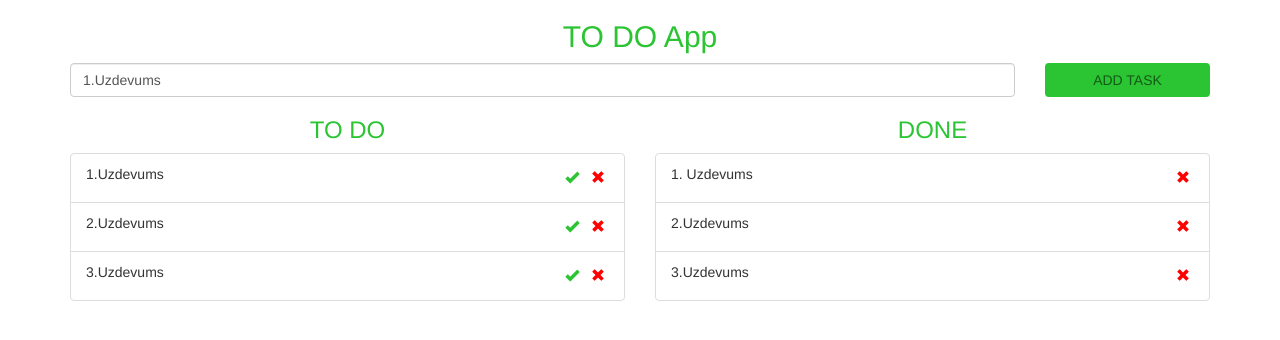
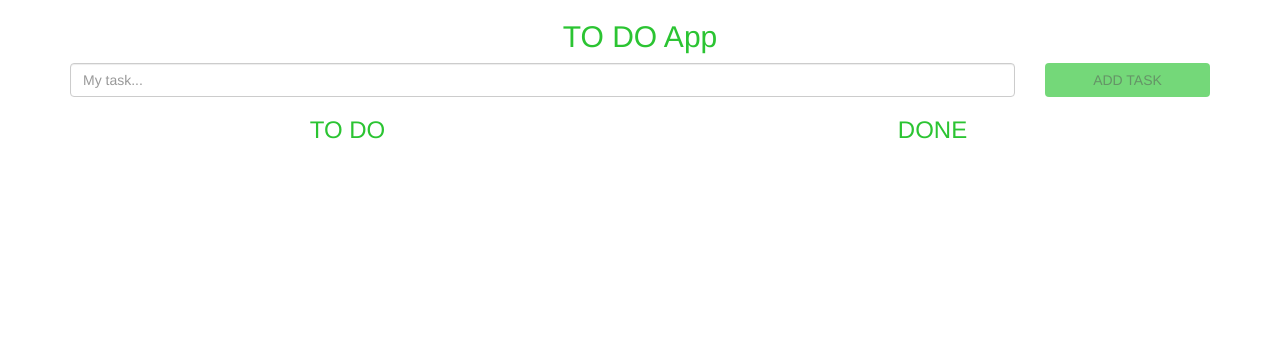
Before and after one commit to ievab/to-do-app, a website: page index.html in a window 1280 px wide. Drawn offline with Linux system fonts and the light colour scheme.

Commit message:
Task pievienošanas funkcijas

```diff
--- a/Angular/todo-ctrl.js
+++ b/Angular/todo-ctrl.js
@@ -7,7 +7,25 @@
     angular.module("ToDoApp")
 
         .controller("ToDoCtrl", function($scope) {
-            $scope.task = "1.Uzdevums";
+
+            var ToDoCtrl = this;
+
+            ToDoCtrl.tasks = [];
+            ;
+            ToDoCtrl.task = "";
+
+            ToDoCtrl.addTask = function() {
+              ToDoCtrl.tasks.push(ToDoCtrl.task);
+                ToDoCtrl.task = "";
+            };
+
+            ToDoCtrl.remove = function(task) {
+                ToDoCtrl.tasks.splice(task, 1);
+            };
+
+            ToDoCtrl.move = function() {
+
+            };
     });
 
 })();
--- a/Content/style.scss
+++ b/Content/style.scss
@@ -31,6 +31,7 @@ h3, h2 {
   }
 }
 .task {
+  margin-bottom: 10px;
   &__text {
     color:$taskTextColor;
   }
--- a/index.html
+++ b/index.html
@@ -12,51 +12,28 @@
     <meta charset="UTF-8">
     <title>ToDoApp</title>
 </head>
-<body ng-app="ToDoApp" ng-controller="ToDoCtrl">
+<body ng-app="ToDoApp" ng-controller="ToDoCtrl as todo">
 <div class="container">
     <h2>TO DO App</h2>
     <div class="row">
         <div class="col-md-10 col-sm-10">
-            <input type="text" class="form-control" ng-model="task" placeholder="My task..."/>
+            <input type="text" class="form-control" ng-model="todo.task" placeholder="My task..." required/>
         </div>
         <div class="col-md-2 col-sm-2">
-            <a type="button" class="btn btn-add">ADD TASK</a>
+            <button type="button" class="btn btn-add" ng-click="todo.addTask()" ng-disabled="!todo.task" >ADD TASK</button>
         </div>
     </div>
-
     <div class="row">
         <div class="taskList col-md-6 col-sm-12">
             <h3 class="taskList__header">to do</h3>
-            <ul class="taskList__body list-group">
-                <li class="task list-group-item clearfix">
+            <ul class="taskList__body list-group" >
+                <li class="task list-group-item clearfix" ng-repeat="task in todo.tasks">
                     <span class="task__text pull-left">{{task}}</span>
                     <div class="task__actions">
-                        <button type="button" class="btn btn-glyph">
+                        <button type="button" class="btn btn-glyph" ng-click="todo.move()">
                             <span class="glyphicon glyphicon-ok"></span>
                         </button>
-                        <button type="button" class="btn btn-glyph btn-glyph--red">
-                            <span class="glyphicon glyphicon-remove" aria-hidden="true"></span>
-                        </button>
-                    </div>
-                </li>
-                <li class="task list-group-item clearfix">
-                    <span class="task__text pull-left">2.Uzdevums</span>
-                    <div class="task__actions">
-                        <button type="button" class="btn btn-glyph">
-                            <span class="glyphicon glyphicon-ok"></span>
-                        </button>
-                        <button type="button" class="btn btn-glyph btn-glyph--red">
-                            <span class="glyphicon glyphicon-remove" aria-hidden="true"></span>
-                        </button>
-                    </div>
-                </li>
-                <li class="task list-group-item clearfix">
-                    <span class="task__text pull-left">3.Uzdevums</span>
-                    <div class="task__actions">
-                        <button type="button" class="btn btn-glyph">
-                            <span class="glyphicon glyphicon-ok"></span>
-                        </button>
-                        <button type="button" class="btn btn-glyph btn-glyph--red">
+                        <button type="button" class="btn btn-glyph btn-glyph--red" ng-click="todo.remove($index)">
                             <span class="glyphicon glyphicon-remove" aria-hidden="true"></span>
                         </button>
                     </div>
@@ -66,26 +43,10 @@
         <div class="taskList col-md-6 col-sm-12">
             <h3 class="taskList__header">done</h3>
             <ul class="taskList__body list-group">
-                <li class="task list-group-item clearfix">
-                    <span class="task__text pull-left ">1. Uzdevums</span>
+                <li class="task list-group-item clearfix" ng-repeat="task in todo.tasks">
+                    <span class="task__text pull-left">{{task}}</span>
                     <div class="task__actions">
-                        <button type="button" class="btn btn-glyph btn-glyph--red">
-                            <span class="glyphicon glyphicon-remove" aria-hidden="true"></span>
-                        </button>
-                    </div>
-                </li>
-                <li class="task list-group-item clearfix">
-                    <span class="task__text pull-left">2.Uzdevums</span>
-                    <div class="task__actions">
-                        <button type="button" class="btn btn-glyph btn-glyph--red">
-                            <span class="glyphicon glyphicon-remove" aria-hidden="true"></span>
-                        </button>
-                    </div>
-                </li>
-                <li class="task list-group-item clearfix">
-                    <span class="task__text pull-left">3.Uzdevums</span>
-                    <div class="task__actions">
-                        <button type="button" class="btn btn-glyph btn-glyph--red">
+                        <button type="button" class="btn btn-glyph btn-glyph--red" ng-click="todo.remove($index)">
                             <span class="glyphicon glyphicon-remove" aria-hidden="true"></span>
                         </button>
                     </div>
```
